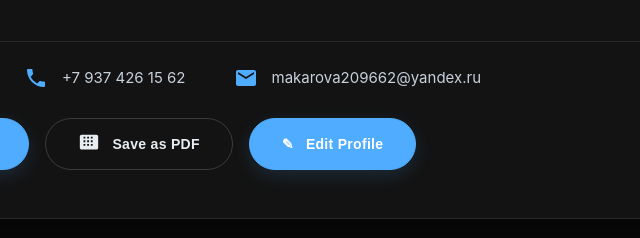
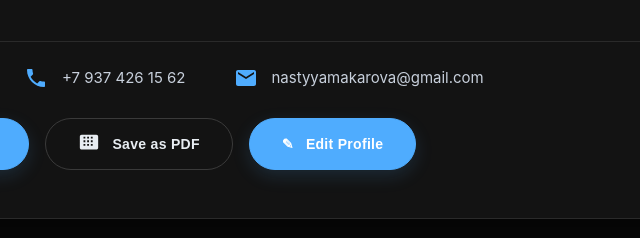
Before and after one commit to lonovah-pixel/anastasiamakarova, a plain HTML site: page index.html in a window 1280 px wide. Shown: the part 1356-1594 px from the top of the page, 365-1005 px from the left. Drawn offline with Linux system fonts and the light colour scheme.

Commit message:
Update index.html

```diff
--- a/index.html
+++ b/index.html
@@ -1014,7 +1014,7 @@
             contacts: {
                 location: { en: "Moscow, Russia", ru: "Москва, Россия", cn: "Москва, Русија" },
                 phone: "+7 937 426 15 62",
-                email: "makarova209662@yandex.ru"
+                email: "nastyyamakarova@gmail.com"
             }
         };
 
```
